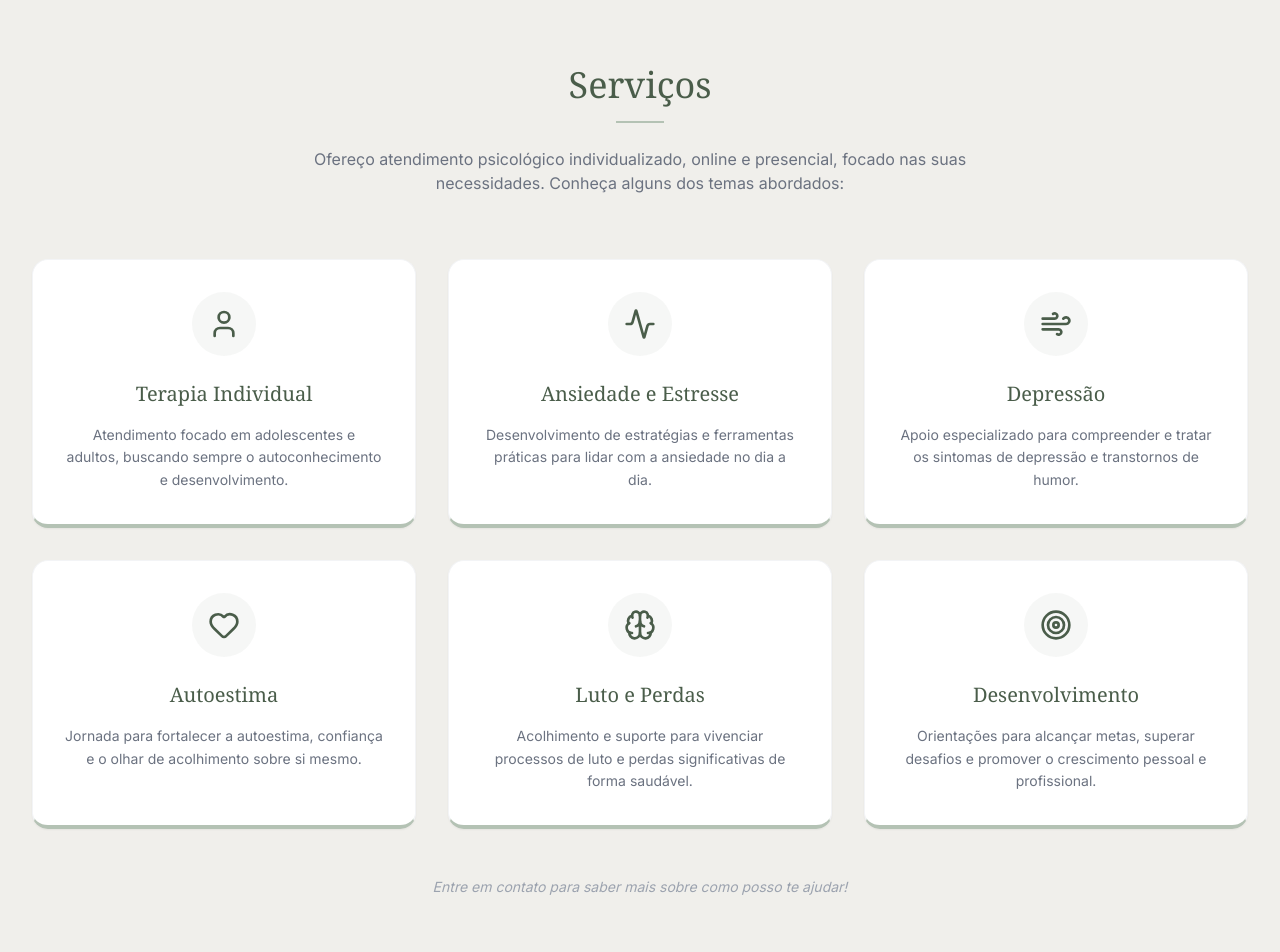
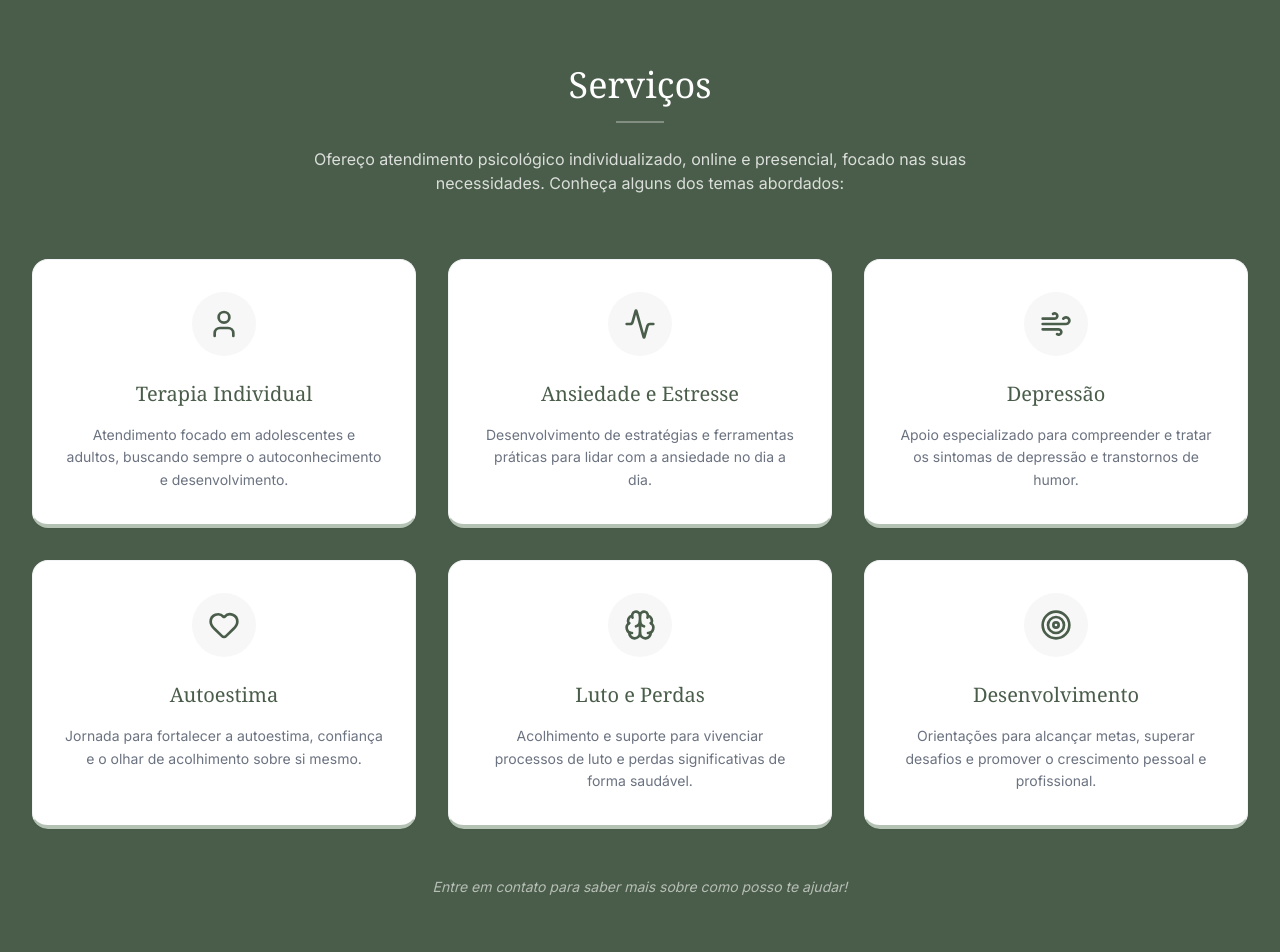
Before and after one commit to guilhermepimenta/landing_page_psicologia, a React (Vite) app: page / in a window 1280 px wide. Shown: the part 1460-2412 px from the top of the page. Built offline with nearby package versions, Linux system fonts and the light colour scheme.

Commit message:
style: update services to high-contrast dark green theme

```diff
--- a/components/LandingPage.tsx
+++ b/components/LandingPage.tsx
@@ -33,7 +33,7 @@ export const LandingPage: React.FC = () => {
                     <Bio />
                 </section>
 
-                <section id="servicos" className="bg-[#F0EFEB] py-20 scroll-mt-[15px]">
+                <section id="servicos" className="bg-[#4A5D4A] py-20 scroll-mt-[15px]">
                     <Services />
                 </section>
 
--- a/components/Services.tsx
+++ b/components/Services.tsx
@@ -58,9 +58,9 @@ export const Services: React.FC = () => {
   return (
     <div className="max-w-7xl mx-auto px-4 sm:px-6 lg:px-8">
       <div className="text-center mb-16">
-        <h2 className="text-4xl font-serif text-[#4A5D4A] mb-4">Serviços</h2>
-        <div className="h-0.5 w-12 bg-[#B4C2B4] mx-auto mb-6"></div>
-        <p className="text-gray-500 max-w-2xl mx-auto">
+        <h2 className="text-4xl font-serif text-white mb-4">Serviços</h2>
+        <div className="h-0.5 w-12 bg-white/30 mx-auto mb-6"></div>
+        <p className="text-white/80 max-w-2xl mx-auto">
           Ofereço atendimento psicológico individualizado, online e presencial, focado nas suas necessidades. Conheça alguns dos temas abordados:
         </p>
       </div>
@@ -87,7 +87,7 @@ export const Services: React.FC = () => {
         ))}
       </div>
 
-      <p className="text-center mt-12 text-gray-400 italic text-sm">
+      <p className="text-center mt-12 text-white/60 italic text-sm">
         Entre em contato para saber mais sobre como posso te ajudar!
       </p>
     </div>
```
